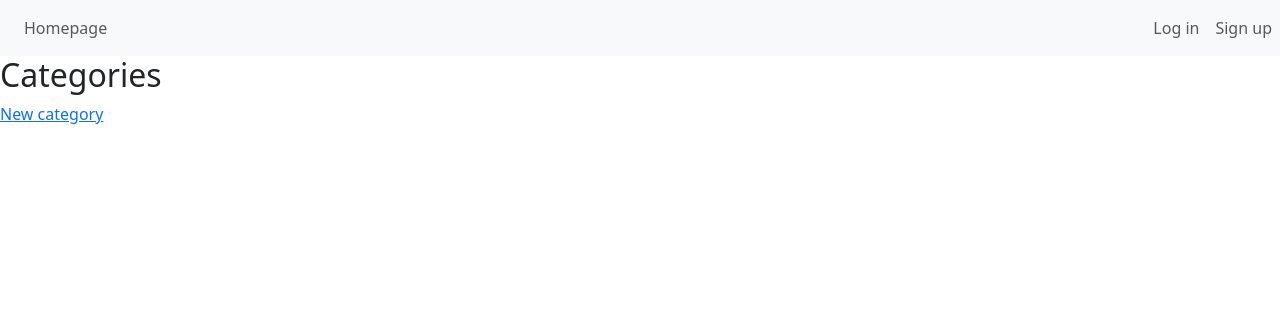
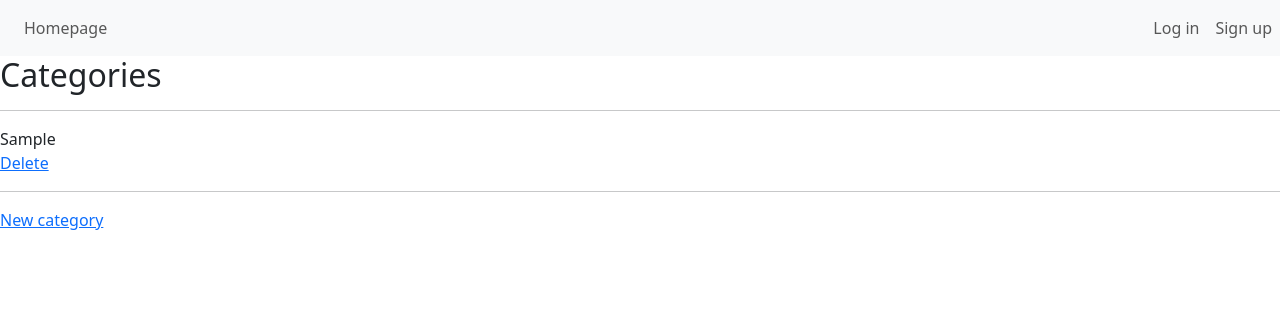
Before and after one commit to karutka/CodeAcademy-Full-Stack-Python-Project, a Flask app: template templates/categories.html in a window 1280 px wide. Shown: the top 316 px of the page. Run offline with Flask 2, Linux system fonts and the light colour scheme; tables that the repository leaves empty hold one stand-in row (values such as "Sample post"); the template is opened without the code that fills it: values that come from a table or form of the project are taken from there, most other values are stand-ins (such as "Sample title", 1, 10 or a date in 2020); some libraries are stand-ins or nearby versions.

Commit message:
implement category deletion functionality

```diff
--- a/app.py
+++ b/app.py
@@ -125,6 +125,14 @@ def create_category():
         return redirect(url_for('categories'))
     return render_template('create_category.html', title='New category', form=form)
 
+@app.route("/delete_category/<int:id>")
+@login_required
+def delete_category(id):
+    note = Category.query.get(id)
+    db.session.delete(note)
+    db.session.commit()
+    return redirect(url_for('categories'))
+
 @app.route("/search")
 @login_required
 def search():
--- a/templates/categories.html
+++ b/templates/categories.html
@@ -3,6 +3,17 @@
 {% block content %}
 {{ super() }}
 <h2>Categories</h2>
+{% if all_categories %}
+{% for category in all_categories %}
+<hr>
+<p>
+    {{category.category}}
+    <br>
+    <a href="{{ url_for('delete_category', id=category['id']) }}">Delete</a>
+</p>
+{% endfor %}
+<hr>
+{% endif %}
 
 <p><a href="{{ url_for('create_category')}}">New category</a></p>
 
```
